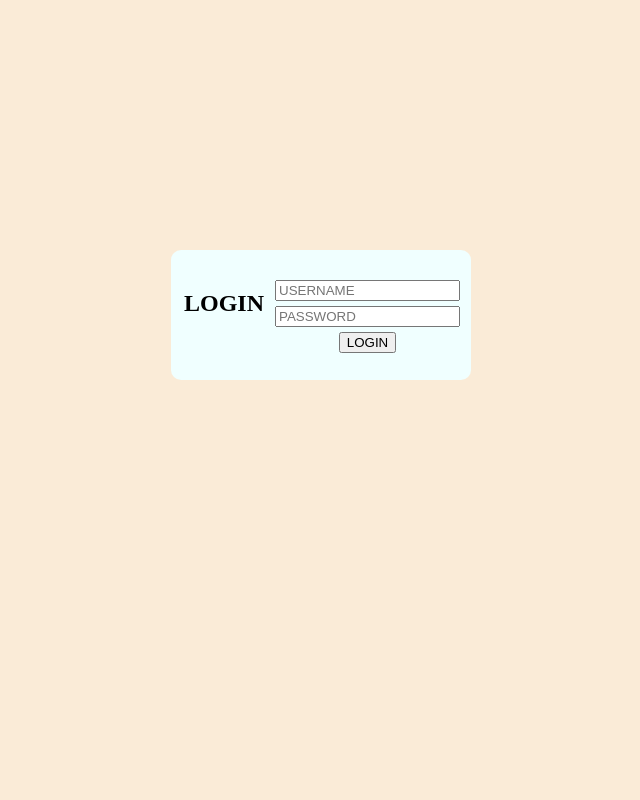
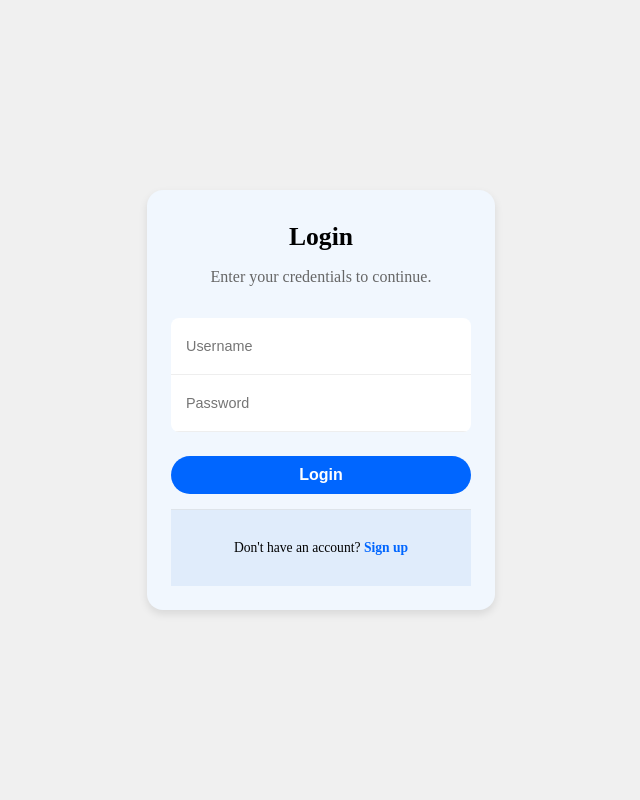
Before and after one commit to Feeder029/POS-main, a PHP site: page / in a window 1280 px wide. Shown: the whole page, without its empty margins (319-959 px from the left). Run offline with PHP 8.4, Linux system fonts and the light colour scheme.

Commit message:
Login Design

```diff
--- a/POS-main/POS-ims/index.html
+++ b/POS-main/POS-ims/index.html
@@ -3,23 +3,37 @@
 <head>
     <meta charset="UTF-8">
     <meta name="viewport" content="width=device-width, initial-scale=1.0">
+    <title>Login Page</title>
     <link rel="stylesheet" href="login.css">
-    <title>Login Page</title>
+
 </head>
 <body>
-    <form action="" id="loginform">
-        <div class="container">
-            <h2>LOGIN</h2>
-            <div class="input-container">
-                <input type="text" placeholder="USERNAME" id="username" required>
-                <input type="password" placeholder="PASSWORD" id="password" required>
-                <input type="submit" value="LOGIN" id="submit">
+    <div class="form-box">
+        <form class="form" id="loginform">
+            <span class="title">Login</span>
+            <span class="subtitle">Enter your credentials to continue.</span>
+            <div class="form-container">
+                <input type="text" class="input" id="username" placeholder="Username" required>
+                <input type="password" class="input" id="password" placeholder="Password" required>
             </div>
+            <button type="submit">Login</button>
+        </form>
+        <form class="form hidden" id="signupform">
+            <span class="title">Sign Up</span>
+            <span class="subtitle">Create a new account.</span>
+            <div class="form-container">
+                <input type="text" class="input" id="fullname" placeholder="Full Name" required>
+                <input type="email" class="input" id="email" placeholder="Email" required>
+                <input type="password" class="input" id="newpassword" placeholder="Password" required>
+            </div>
+            <button type="submit">Sign Up</button>
+        </form>
+        <div class="form-section">
+            <p id="toggle-form">Don't have an account? <a id="signup-link">Sign up</a></p>
         </div>
-    </form>
+    </div>
+    <script src="login.js">
 
-
-
-    <script src="login.js"></script>
+    </script>
 </body>
 </html>
--- a/POS-main/POS-ims/login.css
+++ b/POS-main/POS-ims/login.css
@@ -1,36 +1,104 @@
-* {
-    box-sizing: border-box;
+
+body {
+    display: flex;
+    justify-content: center;
+    align-items: center;
+    height: 100vh;
     margin: 0;
+    background-color: #f0f0f0;
 }
 
-html{
-    overflow-x: hidden;
+
+.form-box {
+    max-width: 300px;
+    background: #f1f7fe;
+    overflow: hidden;
+    border-radius: 16px;
+    color: #010101;
+    margin: auto;
+    padding: 32px 24px 24px;
+    text-align: center;
+    box-shadow: 0 4px 8px rgba(0, 0, 0, 0.1);
 }
 
-body {
-    background-color: antiquewhite;
+
+.form {
+    position: relative;
+    display: flex;
+    flex-direction: column;
+    gap: 16px;
+    text-align: center;
 }
 
-.container{
-    background-color: azure;
-    text-align: center;
-    position: relative;
-    width: 300px;
-    height: 130px;
-    margin: auto;
-    padding-top: 30px;
-    border-radius: 10px;
-    display: flex;
-    top: 250px;
 
+.title {
+    font-weight: bold;
+    font-size: 1.6rem;
 }
 
-input{
-    bottom: 10px;
-    margin-bottom: 5px;
+.subtitle {
+    font-size: 1rem;
+    color: #666;
 }
 
-h2{
-    padding-top: 10px;
-    padding-left: 13px;
+
+.form-container {
+    overflow: hidden;
+    border-radius: 8px;
+    background-color: #fff;
+    margin: 1rem 0 0.5rem;
+    width: 100%;
 }
+
+.input {
+    background: none;
+    border: 0;
+    outline: 0;
+    height: 40px;
+    width: 100%;
+    border-bottom: 1px solid #eee;
+    font-size: 0.9rem;
+    padding: 8px 15px;
+}
+
+/* Form Section */
+.form-section {
+    padding: 16px;
+    font-size: 0.85rem;
+    background-color: #e0ecfb;
+    box-shadow: rgb(0 0 0 / 8%) 0 -1px;
+}
+
+.form-section a {
+    font-weight: bold;
+    color: #0066ff;
+    transition: color 0.3s ease;
+}
+
+.form-section a:hover {
+    color: #005ce6;
+    text-decoration: underline;
+}
+
+
+.form button {
+    background-color: #0066ff;
+    color: #fff;
+    border: 0;
+    border-radius: 24px;
+    padding: 10px 16px;
+    font-size: 1rem;
+    font-weight: 600;
+    cursor: pointer;
+    transition: background-color 0.3s ease;
+    margin-bottom: 16px;
+}
+
+.form button:hover {
+    background-color: #005ce6;
+}
+
+
+.hidden {
+    display: none;
+}
--- a/POS-main/POS-ims/login.js
+++ b/POS-main/POS-ims/login.js
@@ -1,8 +1,32 @@
 document.addEventListener("DOMContentLoaded", function() {
-    const adminUsername = 'admin';
-    const adminPassword = 'admin123';
-    const customerUsername = 'customer';
-    const customerPassword = 'customer123';
+    const loginForm = document.getElementById('loginform');
+    const signupForm = document.getElementById('signupform');
+    const toggleFormText = document.getElementById('toggle-form');
+    const signupLink = document.getElementById('signup-link');
+    const loginLink = document.getElementById('login-link');
+
+    // Toggle between Signup and Login forms
+    toggleFormText.addEventListener('click', function(event) {
+        // Check if the clicked link is the signup link or login link
+        if (event.target && event.target.id === 'signup-link') {
+            event.preventDefault();
+            loginForm.classList.toggle('hidden');
+            signupForm.classList.toggle('hidden');
+            toggleFormText.innerHTML = loginForm.classList.contains('hidden')
+                ? 'Already have an account? <a id="login-link">Login</a>'
+                : 'Don\'t have an account? <a id="signup-link">Sign up</a>';
+        }
+
+        if (event.target && event.target.id === 'login-link') {
+            event.preventDefault();
+            signupForm.classList.toggle('hidden');
+            loginForm.classList.toggle('hidden');
+            toggleFormText.innerHTML = loginForm.classList.contains('hidden')
+                ? 'Already have an account? <a id="login-link">Login</a>'
+                : 'Don\'t have an account? <a id="signup-link">Sign up</a>';
+        }
+    });
+
 
     document.getElementById('loginform').addEventListener('submit', function(event) {
         event.preventDefault();
@@ -10,11 +34,11 @@ document.addEventListener("DOMContentLoaded", function() {
         const username = document.getElementById('username').value;
         const password = document.getElementById('password').value;
 
-        if (username === adminUsername && password === adminPassword) {
+        if (username === 'admin' && password === 'admin123') {
             sessionStorage.setItem('userRole', 'admin');
             alert('Login successfully!');
             window.location.href = "mainDashboard.html";
-        } else if (username === customerUsername && password === customerPassword) {
+        } else if (username === 'customer' && password === 'customer123') {
             sessionStorage.setItem('userRole', 'customer');
             alert('Login successfully!');
             window.location.href = "mainDashboard.html";
```
